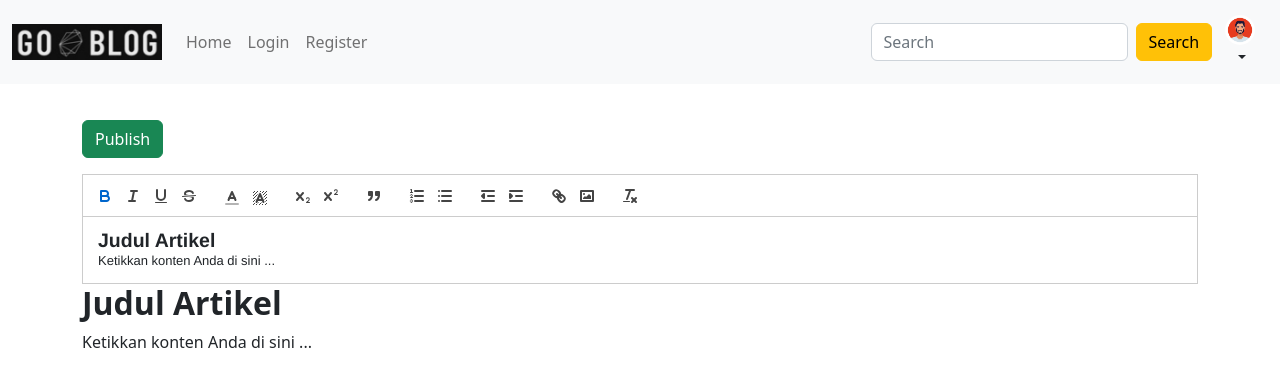
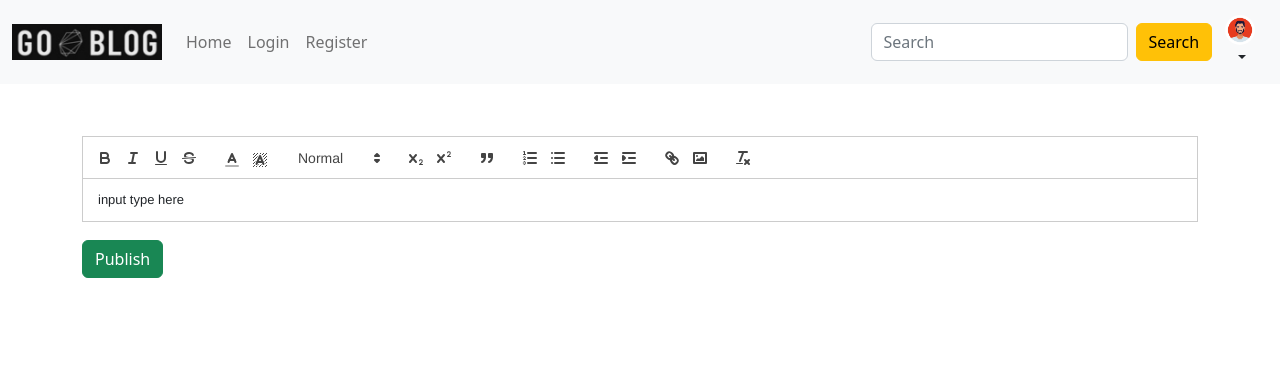
Before and after one commit to High-Levels/GoBlog, a React (Vite) app in the folder frontend/: page /new-story in a window 1280 px wide. Shown: the top 386 px of the page. Built offline with nearby package versions, Linux system fonts and the light colour scheme.

Commit message:
newstory

```diff
--- a/frontend/src/pages/NewStory.jsx
+++ b/frontend/src/pages/NewStory.jsx
@@ -1,12 +1,14 @@
-import React, { useEffect, useRef, useState } from "react";
+import React, { useState, useRef, useEffect } from "react";
 import Button from "../components/Button";
 import ReactQuill from "react-quill";
 import "react-quill/dist/quill.snow.css";
+import Gap from "../components/Gap";
 import axios from "axios";
 import { useNavigate } from "react-router-dom";
 
 function NewStory() {
-  const [content, setContent] = useState("");
+  const [content, setContent] = useState("input type here");
+  const {Header, Article} = content;
 
   const navigate = useNavigate();
 
@@ -19,37 +21,37 @@ function NewStory() {
   //   console.log(typeof content);
   // };
 
-  const inputRef = useRef(null);
+  // const inputRef = useRef(null);
 
-  useEffect(() => {
-    document.title = "New Story";
-    inputRef.current.focus();
-    if (inputRef.current) {
-      const input = inputRef.current.getEditor();
+  // useEffect(() => {
+  //   document.title = "New Story";
+  //   inputRef.current.focus();
+  //   if (inputRef.current) {
+  //     const input = inputRef.current.getEditor();
 
-      const headingPlaceholder = "<h2><b>Judul Artikel</b></h2>";
-      const paragraphPlaceholder = "<p>Ketikkan konten Anda di sini ...</p>";
+  //     const headingPlaceholder = "<h2><b>Judul Artikel</b></h2>";
+  //     const paragraphPlaceholder = "<p>Ketikkan konten Anda di sini ...</p>";
 
-      input.root.innerHTML = headingPlaceholder + paragraphPlaceholder;
+  //     input.root.innerHTML = headingPlaceholder + paragraphPlaceholder;
 
-      input.formatLine(0, 1, { header: 2 });
+  //     input.formatLine(0, 1, { header: 2 });
 
-      input.on("text-change", () => {
-        const isEmpty = input.getText().trim().length === 0;
-        if (isEmpty) {
-          input.root.innerHTML = headingPlaceholder + paragraphPlaceholder;
-          input.formatLine(0, 1, { header: 2 });
-        }
-      });
+  //     input.on("text-change", () => {
+  //       const isEmpty = input.getText().trim().length === 0;
+  //       if (isEmpty) {
+  //         input.root.innerHTML = headingPlaceholder + paragraphPlaceholder;
+  //         input.formatLine(0, 1, { header: 2 });
+  //       }
+  //     });
 
-      input.root.addEventListener("click", () => {
-        const isEmpty = input.getText().trim().length === 0;
-        if (isEmpty) {
-          input.root.innerHTML = "";
-        }
-      });
-    }
-  }, []);
+  //     input.root.addEventListener("click", () => {
+  //       const isEmpty = input.getText().trim().length === 0;
+  //       if (isEmpty) {
+  //         input.root.innerHTML = "";
+  //       }
+  //     });
+  //   }
+  // }, []);
 
   const handleSubmit = (e) => {
     e.preventDefault();
@@ -71,6 +73,7 @@ function NewStory() {
     toolbar: [
       ["bold", "italic", "underline", "strike"],
       [{ color: [] }, { background: [] }],
+      [{ 'header': [1, 2, 3, 4, 5, 6, false] }],
       [{ script: "sub" }, { script: "super" }],
       ["blockquote"],
       [{ list: "ordered" }, { list: "bullet" }],
@@ -88,19 +91,21 @@ function NewStory() {
       <div className="row">
         <div className="col">
           <form onSubmit={handleSubmit}>
-            <Button label="Publish" variant="success" type="submit" />
             <ReactQuill
               // placeholder1={placeholder1}
               // placeholder2={placeholder2}
-              ref={inputRef}
+              // ref={inputRef}
               className="mt-3"
               theme="snow"
               value={content}
+              onFocus={() => setContent("")}
               onChange={handleContentChange}
               modules={modules}
             />
+            <Gap height={18}/>
+            <Button label="Publish" variant="success" type="submit" />
           </form>
-          <div dangerouslySetInnerHTML={{ __html: content }}></div>
+
         </div>
       </div>
     </div>
@@ -108,3 +113,5 @@ function NewStory() {
 }
 
 export default NewStory;
+
+// <div dangerouslySetInnerHTML={{ __html: content }}></div>
```
